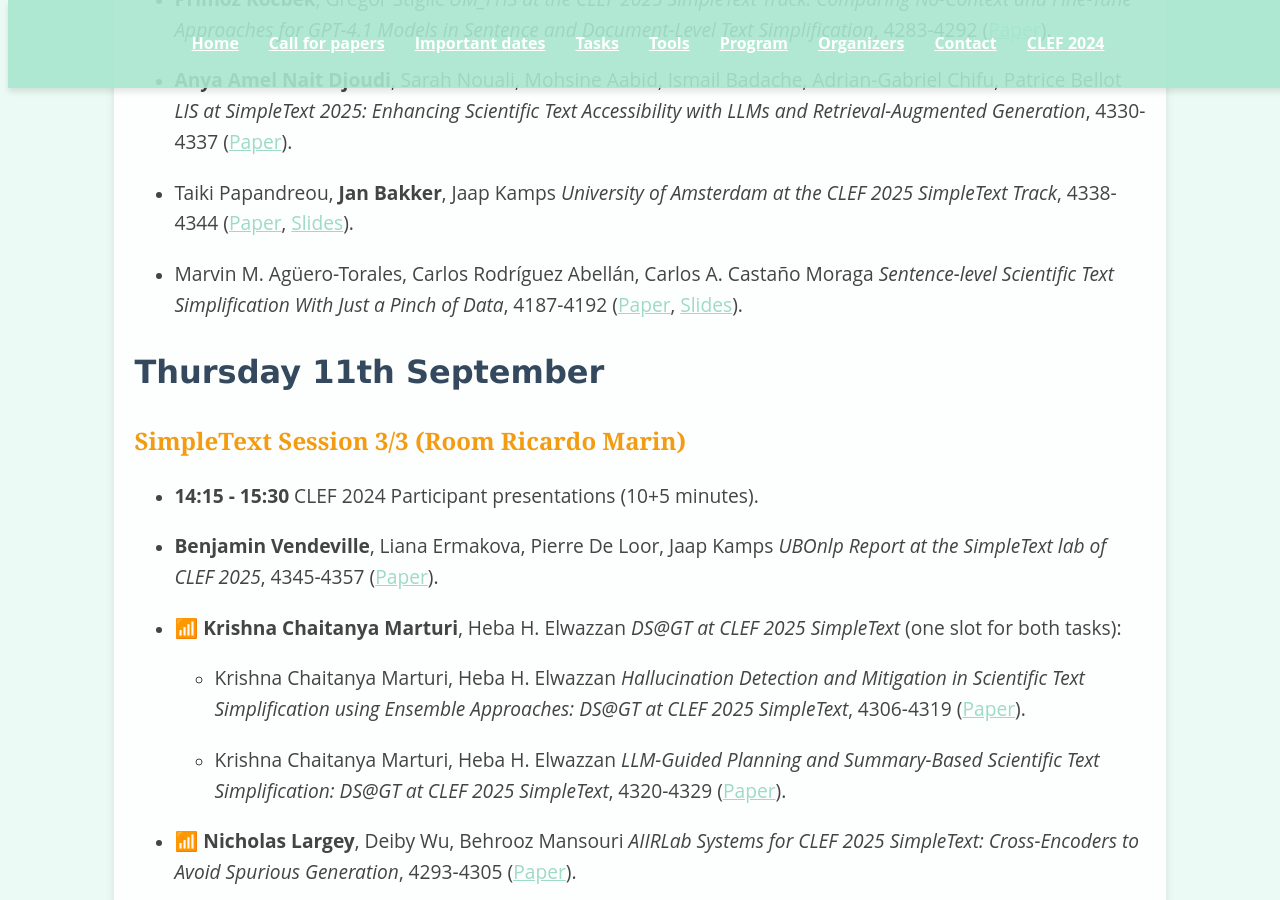
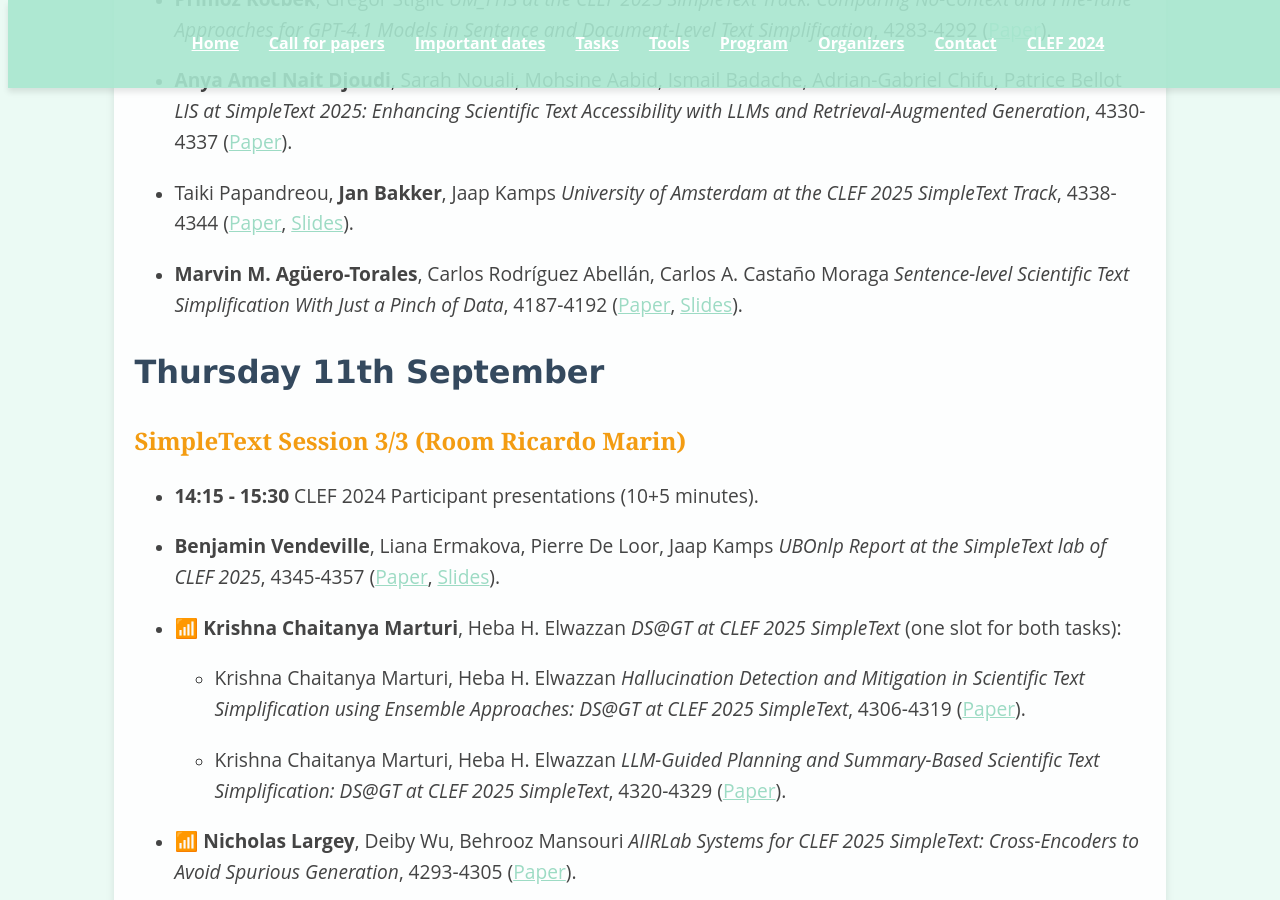
Before and after one commit to simpletext-madics/2025, a Jekyll site: the page built from program.md, in a window 1280 px wide and 900 px high, scrolled down 2698 px. Built offline with Jekyll 4.4.1, drawn with Linux system fonts in a browser that asks for light colours.

Commit message:
Update program.md

```diff
--- a/program.md
+++ b/program.md
@@ -80,7 +80,7 @@ _LIS at SimpleText 2025: Enhancing Scientific Text Accessibility with LLMs and R
 _University of Amsterdam at the CLEF 2025 SimpleText Track_, 4338-4344
 ([Paper](https://www.dei.unipd.it/~faggioli/temp/clef2025/paper_359.pdf), [Slides](slides/CLEF25SimpleText-UvA.pdf)).
 
-* Marvin M. Agüero-Torales, Carlos Rodríguez Abellán, Carlos A. Castaño Moraga
+* **Marvin M. Agüero-Torales**, Carlos Rodríguez Abellán, Carlos A. Castaño Moraga
 _Sentence-level Scientific Text Simplification With Just a Pinch of Data_, 4187-4192
 ([Paper](https://www.dei.unipd.it/~faggioli/temp/clef2025/paper_346.pdf), [Slides](slides/CLEF25SimpleText-Fujitsu.pdf)).
 
@@ -92,7 +92,7 @@ _Sentence-level Scientific Text Simplification With Just a Pinch of Data_, 4187-
 
 * **Benjamin Vendeville**, Liana Ermakova, Pierre De Loor, Jaap Kamps
 _UBOnlp Report at the SimpleText lab of CLEF 2025_, 4345-4357
-([Paper](https://www.dei.unipd.it/~faggioli/temp/clef2025/paper_360.pdf)).
+([Paper](https://www.dei.unipd.it/~faggioli/temp/clef2025/paper_360.pdf), [Slides](slides/CLEF25SimpleText-UBO.pdf)).
 
 * 📶 **Krishna Chaitanya Marturi**, Heba H. Elwazzan _DS@GT at CLEF 2025 SimpleText_ (one slot for both tasks):
 
```
